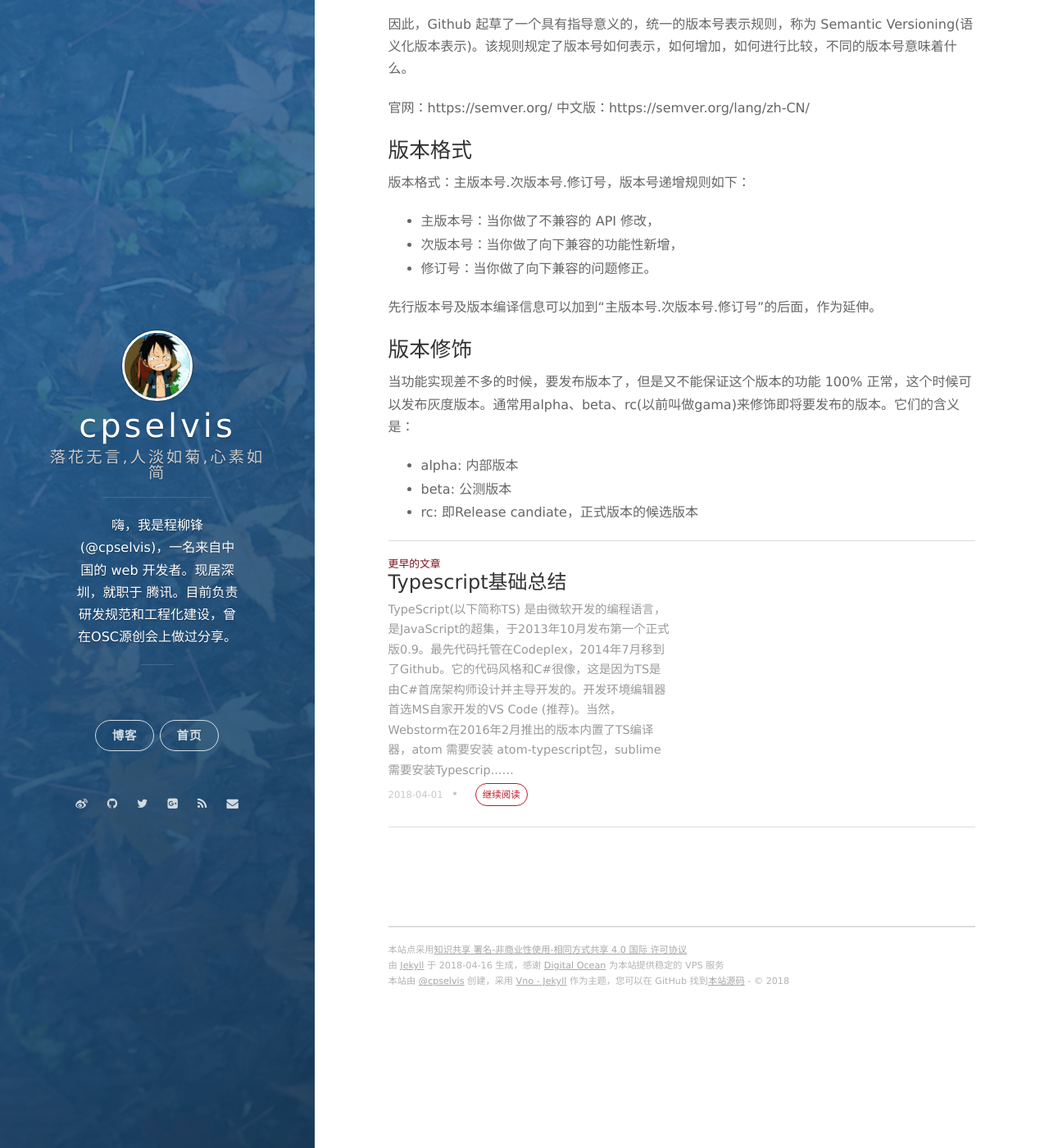
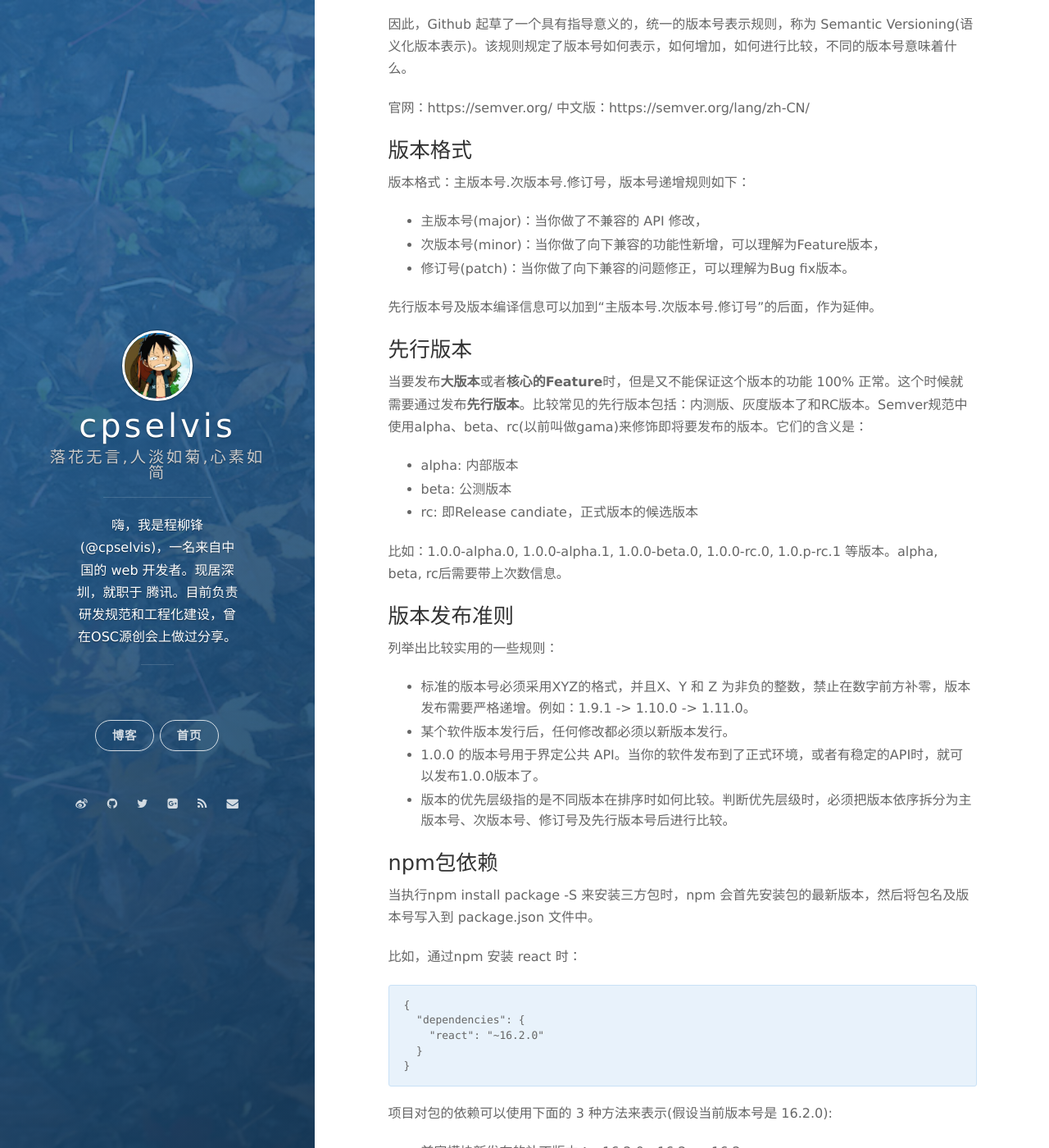
Before and after one commit to cpselvis/cpselvis.github.io, a Jekyll site: the page built from _posts/2018-04-15-Semver(语义化版本号)扫盲.markdown, in a window 1280 px wide and 1400 px high, scrolled down 1095 px. Shown: the whole window at 82% size. Built offline with Jekyll 4.4.1, drawn with Linux system fonts in a browser that asks for light colours; nearby versions of some CDN libraries; our own code applies the rules of GitHub Pages for plain Markdown files; comment, search, counter and statistics services are not loaded; some of the changed text lies outside the part shown.

Commit message:
docs: 增加npm包依赖

````diff
--- a/_posts/2018-04-15-Semver(语义化版本号)扫盲.markdown
+++ b/_posts/2018-04-15-Semver(语义化版本号)扫盲.markdown
@@ -23,15 +23,43 @@
 ### 版本格式
 版本格式：主版本号.次版本号.修订号，版本号递增规则如下：
 
-- 主版本号：当你做了不兼容的 API 修改，
-- 次版本号：当你做了向下兼容的功能性新增，
-- 修订号：当你做了向下兼容的问题修正。
+- 主版本号(major)：当你做了不兼容的 API 修改，
+- 次版本号(minor)：当你做了向下兼容的功能性新增，可以理解为Feature版本，
+- 修订号(patch)：当你做了向下兼容的问题修正，可以理解为Bug fix版本。
 
 先行版本号及版本编译信息可以加到“主版本号.次版本号.修订号”的后面，作为延伸。
 
-### 版本修饰
-当功能实现差不多的时候，要发布版本了，但是又不能保证这个版本的功能 100% 正常，这个时候可以发布灰度版本。通常用alpha、beta、rc(以前叫做gama)来修饰即将要发布的版本。它们的含义是：
+### 先行版本
+当要发布**大版本**或者**核心的Feature**时，但是又不能保证这个版本的功能 100% 正常。这个时候就需要通过发布**先行版本**。比较常见的先行版本包括：内测版、灰度版本了和RC版本。Semver规范中使用alpha、beta、rc(以前叫做gama)来修饰即将要发布的版本。它们的含义是：
 
 - alpha: 内部版本
 - beta: 公测版本
 - rc: 即Release candiate，正式版本的候选版本
+
+比如：1.0.0-alpha.0, 1.0.0-alpha.1, 1.0.0-beta.0, 1.0.0-rc.0, 1.0.p-rc.1 等版本。alpha, beta, rc后需要带上次数信息。
+
+### 版本发布准则
+列举出比较实用的一些规则：
+- 标准的版本号必须采用XYZ的格式，并且X、Y 和 Z 为非负的整数，禁止在数字前方补零，版本发布需要严格递增。例如：1.9.1 -> 1.10.0 -> 1.11.0。
+- 某个软件版本发行后，任何修改都必须以新版本发行。
+- 1.0.0 的版本号用于界定公共 API。当你的软件发布到了正式环境，或者有稳定的API时，就可以发布1.0.0版本了。
+- 版本的优先层级指的是不同版本在排序时如何比较。判断优先层级时，必须把版本依序拆分为主版本号、次版本号、修订号及先行版本号后进行比较。
+
+### npm包依赖
+当执行npm install package -S 来安装三方包时，npm 会首先安装包的最新版本，然后将包名及版本号写入到 package.json 文件中。
+
+比如，通过npm 安装 react 时：
+```
+{
+  "dependencies": {
+    "react": "~16.2.0"
+  }
+}
+```
+项目对包的依赖可以使用下面的 3 种方法来表示(假设当前版本号是 16.2.0):
+
+- 兼容模块新发布的补丁版本：~16.2.0、16.2.x、16.2
+- 兼容模块新发布的小版本、补丁版本：^16.2.0、16.x、16
+- 兼容模块新发布的大版本、小版本、补丁版本：*、x
+
+### npm包发布
````
